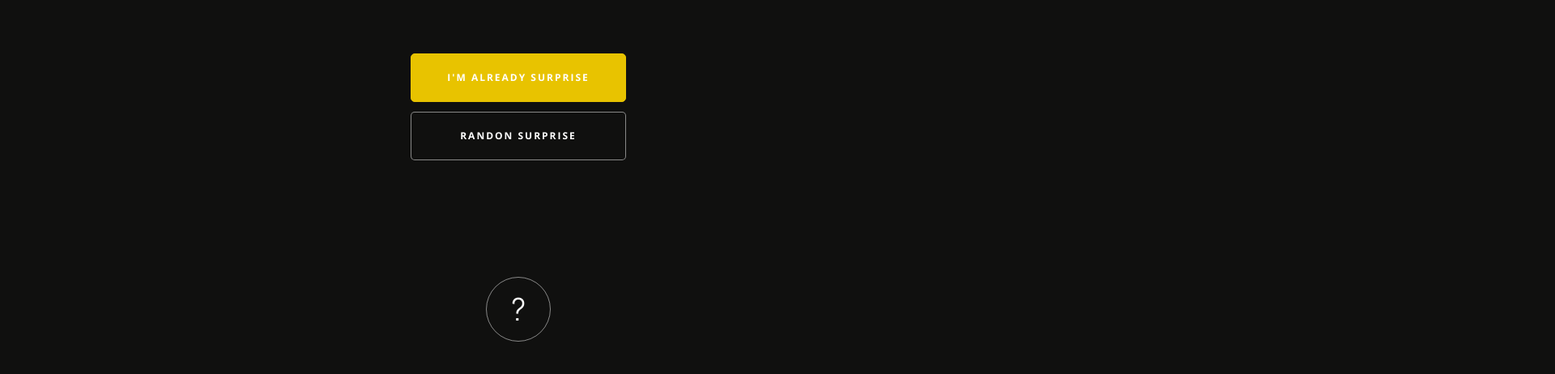
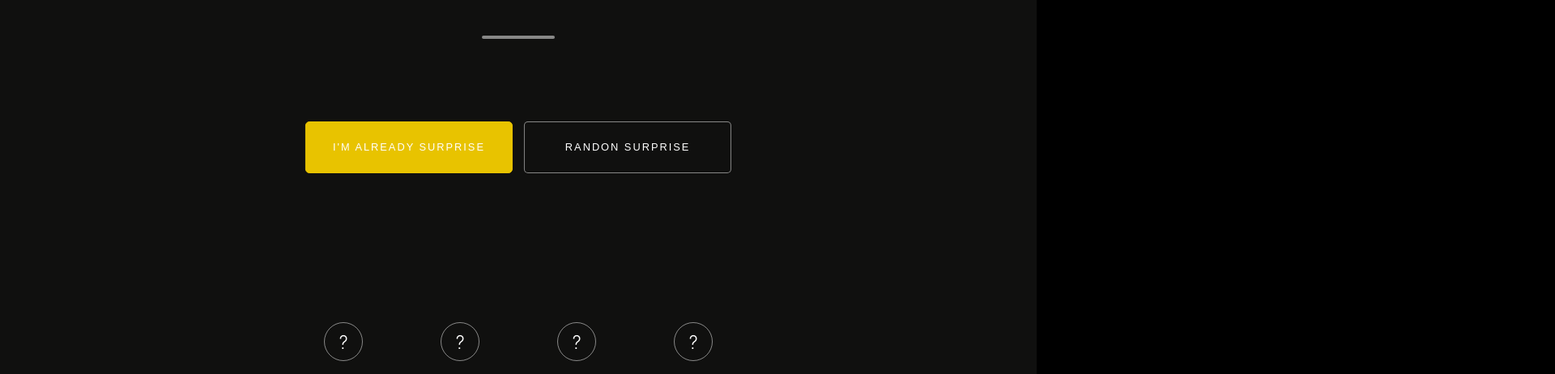
Before and after one commit to GrandeJovemDev/henrique.nascimento, a plain HTML site: page index.html in a window 1280 px wide. Shown: the part 338-800 px from the top of the page at 81% size, 1920 px wide, since content can reach past the window. Drawn offline with nearby package versions, Linux system fonts and the light colour scheme.

Commit message:
- add open animation  - add responsitive

```diff
--- a/index.html
+++ b/index.html
@@ -15,11 +15,12 @@
     <title>Henrique Nascimento</title>
   </head>
   <body>
+    <div class="left-gate"></div>
+    <div class="right-gate"></div>
+    <div class="container">
       <span>can i surprise you?</span>
-    <h1>
-      HENRIQUE nascimento
-    </h1>
-    <div class="yellow"></div>
+      <h1>HENRIQUE nascimento</h1>
+      <div class="divisor"></div>
       <div class="buttons">
         <button
           class="yellow"
@@ -27,13 +28,42 @@
         >
           i'm already surprise
         </button>
-      <button>randon surprise</button>
+        <button>
+          randon surprise
+        </button>
       </div>
-    <div class="space"></div>
       <footer>
-      <a href="https://github.com/GrandeJovemDev/githubExplorer" class="circle">
-        ?
-      </a>
+        <ul>
+          <li>
+            <a
+              href="https://github.com/GrandeJovemDev/githubExplorer"
+              class="circle"
+              >?</a
+            >
+          </li>
+          <li>
+            <a
+              href="https://github.com/GrandeJovemDev/githubExplorer"
+              class="circle"
+              >?</a
+            >
+          </li>
+          <li>
+            <a
+              href="https://github.com/GrandeJovemDev/githubExplorer"
+              class="circle"
+              >?</a
+            >
+          </li>
+          <li>
+            <a
+              href="https://github.com/GrandeJovemDev/githubExplorer"
+              class="circle"
+              >?</a
+            >
+          </li>
+        </ul>
       </footer>
+    </div>
   </body>
 </html>
--- a/style.css
+++ b/style.css
@@ -2,70 +2,130 @@
   margin: 0;
   padding: 0;
   box-sizing: border-box;
+  text-rendering: optimizeLegibility !important;
+  -webkit-font-smoothing: antialiased !important;
 }
 
 html,
 body {
-  text-rendering: optimizeLegibility !important;
-  -webkit-font-smoothing: antialiased !important;
   width: 100%;
   height: 100%;
   background: #10100f;
   color: #fff;
-  display: flex;
-  flex-direction: column;
-  flex: 1;
-  align-items: center;
-  justify-content: center;
+
+  font-size: 8px;
+  font-weight: bold;
+  font-style: normal;
+  font-family: "Open Sans";
+  overflow-x: hidden;
+}
+
+div.left-gate {
+  position: absolute;
+  height: 100%;
+  width: 50%;
+  background: black;
+  z-index: 1;
+
+  animation: linear 1s openLeft forwards;
+}
+@keyframes openLeft {
+  100% {
+    transform: translateX(-100%);
+  }
+}
+
+div.right-gate {
+  position: absolute;
+  height: 100%;
+  width: 50%;
+  left: 50%;
+  background: black;
+  z-index: 1;
+
+  animation: linear 1s openRight forwards;
+}
+@keyframes openRight {
+  100% {
+    transform: translateX(100%);
+  }
+}
+
+div.container {
+  display: grid;
+  grid-template-rows: 15vh 75vh 10vh;
+  grid-template-areas: "header" "center" "footer";
+}
+
+span {
+  font-size: 1em;
+  color: #e8c300;
+
+  line-height: 14px;
+  text-align: center;
+  letter-spacing: 10px;
+  text-transform: uppercase;
+
+  grid-area: center;
 }
 
 h1 {
-  /* margin-top: 100px; */
+  font-size: 5em;
+  font-weight: 500;
+  font-family: "Abel", sans-serif;
   text-align: center;
-  font-size: 48px;
-  font-family: "Abel", sans-serif;
-  font-weight: 500;
+
   letter-spacing: 10px;
+  text-align: center;
+
+  grid-area: center;
   margin: 100px 30px 0 30px;
 }
 
-span {
-  font-family: "Open Sans";
-  font-size: 10px;
-  font-style: normal;
-  font-weight: bold;
-  line-height: 14px;
-  letter-spacing: 10px;
-  text-transform: uppercase;
-  color: #e8c300;
+div.divisor {
+  height: 4px;
+  width: 90px;
+  background: rgba(255, 255, 255, 0.5);
+  border-radius: 50px;
+
+  position: absolute;
+  top: 55%;
+  left: 50%;
+  transform: translate(-50%, -50%);
+
+  left: center;
 }
 
 div.buttons {
-  display: flex;
-  flex-direction: column;
-  align-items: center;
+  grid-area: center;
+
+  position: absolute;
+  top: 70%;
+  left: 50%;
+  transform: translate(-50%, -50%);
+
+  text-align: center;
+  left: center;
 }
 
 button {
   outline: none;
-  width: 266px;
-  height: 60px;
+  cursor: pointer;
   border-radius: 5px;
+
+  margin: 5px;
+  width: 20em;
+  height: 5em;
+
   color: #fff;
   background: #10100f;
   border: 1px solid rgba(255, 255, 255, 0.5);
-  font-family: Open Sans;
-  font-style: normal;
-  font-weight: bold;
-  font-size: 12px;
+
+  font-size: 0.8em;
   line-height: 20px;
   letter-spacing: 2px;
   text-transform: uppercase;
-  cursor: pointer;
-}
-
-button + button {
-  margin-top: 12px;
+  text-align: center;
 }
 
 button.yellow {
@@ -73,37 +133,47 @@ button.yellow {
   border: 1px solid #e8c300;
 }
 
-div.yellow {
-  height: 4px;
-  width: 90px;
-  margin: 80px 0px;
-  background: rgba(255, 255, 255, 0.5);
-  /* background: transparent; */
-  border-radius: 50px;
+footer {
+  grid-area: footer;
 }
 
-div.space {
-  margin: 100px;
+footer ul {
+  display: flex;
+  align-items: center;
+  justify-content: center;
 }
 
-footer a {
-  position: fixed;
-  height: 80px;
-  width: 80px;
-  left: calc(50% - 40px);
-  bottom: 40px;
+footer ul li {
+  margin: 1em 3em;
+  height: 3em;
+  width: 3em;
+
   border: 1px solid rgba(255, 255, 255, 0.5);
   border-radius: 50%;
-
-  color: #fff;
-  font-size: 40px;
-  font-weight: 300;
-  font-family: "Abel";
-  text-decoration: none;
-
   cursor: pointer;
 
   display: flex;
   align-items: center;
   justify-content: center;
 }
+
+footer ul li a {
+  color: #fff;
+  text-decoration: none;
+
+  font-size: 1.5em;
+  font-weight: 300;
+  font-family: "Abel";
+}
+
+@media (min-width: 600px) {
+  body {
+    font-size: 16px;
+  }
+  div.divisor {
+    top: 48%;
+  }
+  div.buttons {
+    top: 65%;
+  }
+}
```
Lines whose indentation alone changed are shown as unchanged.
